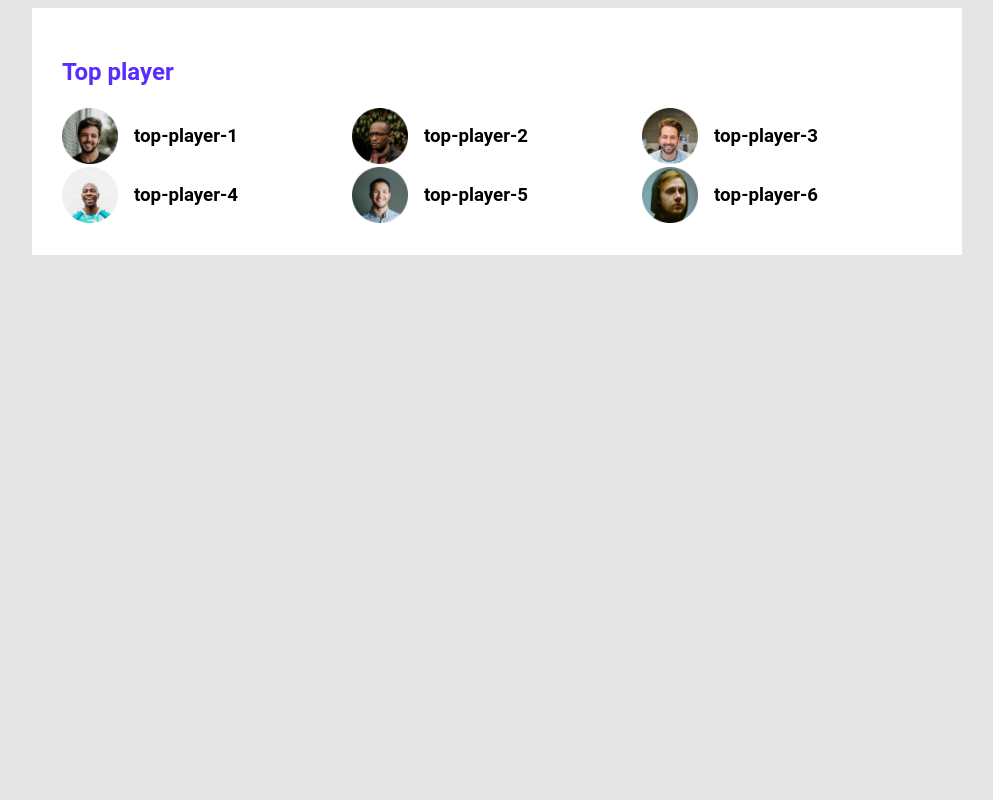
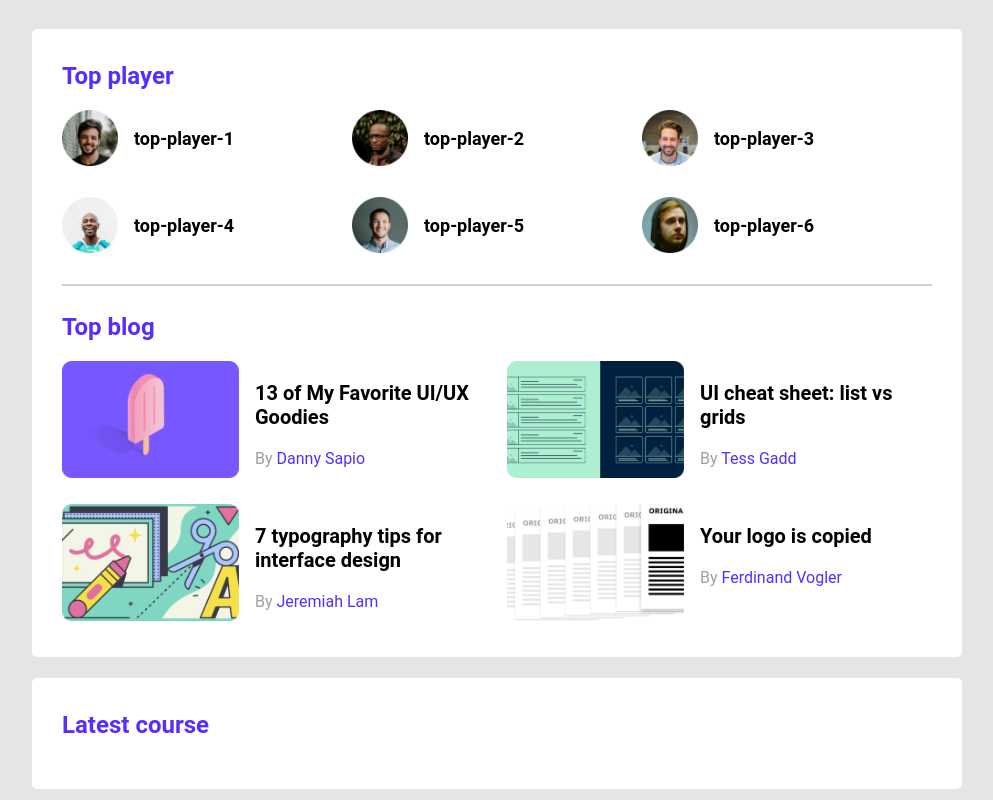
Before and after one commit to FahadMridha/leader-board-css3, a plain HTML site: page index.html in a window 1280 px wide. Shown: the whole page, without its empty margins (143-1136 px from the left). Drawn offline with Linux system fonts and the light colour scheme.

Commit message:
top part done

```diff
--- a/index.html
+++ b/index.html
@@ -50,6 +50,56 @@
                     </div>
                 </div>
             </div>
+            <hr>
+            <div class="top-blogs">
+                <h2 class="section-title">Top blog</h2>
+                <div class="blogs">
+                    <article class="blog">
+                        <div class="thumbnail">
+                            <img src="images/blogs/blog-1.png" alt="">
+                        </div>
+                        <div class="blog-info">
+                            <h3 class="blog-title">13 of My Favorite
+                                UI/UX Goodies</h3>
+                            <p class="blog-author"> By <a href=""> Danny Sapio </a> </p>
+                        </div>
+                    </article>
+                    <article class="blog">
+                        <div class="thumbnail">
+                            <img src="images/blogs/blog-2.png" alt="">
+                        </div>
+                        <div class="blog-info">
+                            <h3 class="blog-title">UI cheat sheet:
+                                list vs grids</h3>
+                            <p class="blog-author"> By <a href=""> Tess Gadd</a> </p>
+                        </div>
+                    </article>
+                    <article class="blog">
+                        <div class="thumbnail">
+                            <img src="images/blogs/blog-3.png" alt="">
+                        </div>
+                        <div class="blog-info">
+                            <h3 class="blog-title">7 typography tips
+                                for interface design</h3>
+                            <p class="blog-author"> By <a href=""> Jeremiah Lam </a> </p>
+                        </div>
+                    </article>
+                    <article class="blog">
+                        <div class="thumbnail">
+                            <img src="images/blogs/blog-4.png" alt="">
+                        </div>
+                        <div class="blog-info">
+                            <h3 class="blog-title">Your logo is
+                                copied</h3>
+                            <p class="blog-author"> By <a href=""> Ferdinand Vogler </a> </p>
+                        </div>
+                    </article>
+                </div>
+            </div>
+        </section>
+        <!-- lLatest course -->
+        <section class="container">
+            <h2 class="section-title">Latest course</h2>
         </section>
     </main>
 </body>
--- a/style/style.css
+++ b/style/style.css
@@ -15,26 +15,42 @@ body {
 
 main {
     display: flex;
-    justify-content: center;
+    flex-direction: column;
+    align-items: center;
+}
+
+hr {
+
+    border: 1px solid #D1D1D1;
+    margin-bottom: 27px;
 }
 
 .container {
     background-color: var(--section-bg-color);
     width: 870px;
     padding: 30px;
+    border-radius: 5px;
+    margin-top: 21px;
+
 
 }
 
 /* top players style */
+.top-players {
+    margin-bottom: 30px;
+}
+
 .section-title {
     color: #562EFF;
     font-size: 24px;
+    margin-top: 3px;
 
 }
 
 .players {
     display: grid;
     grid-template-columns: repeat(3, 1fr);
+    grid-row-gap: 30px;
 }
 
 .player {
@@ -49,4 +65,42 @@ main {
 
 .player-name {
     margin-left: 16px;
+    font-size: 18px;
 }
+
+/* -------Top blogs style ------*/
+.blogs {
+    display: grid;
+    grid-template-columns: repeat(2, 1fr);
+    gap: 20px;
+}
+
+.blog {
+    display: flex;
+}
+
+.blog .thumbnail img {
+    Width: 177px;
+    Height: 117px;
+
+}
+
+.blog-info {
+    margin-left: 16px;
+}
+
+.blog-title {
+    font-size: 20px;
+}
+
+.blog-author {
+    color: #9F9F9F;
+    font-size: 16px;
+}
+
+.blog-author a {
+    text-decoration: none;
+    color: #562EFF;
+    font-size: 16px;
+
+}
```
